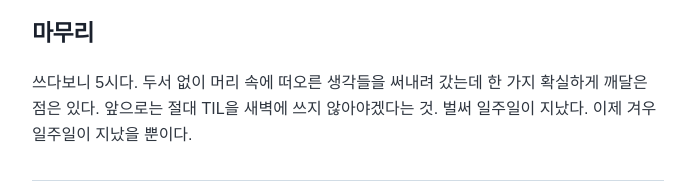
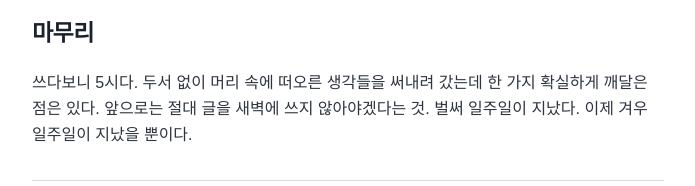
Before and after one commit to 42KIM/42KIM.github.io, a Gatsby site: page /etc/W1/ in a window 1280 px wide. Shown: the part 2744-2930 px from the top of the page, without its empty margins (292-987 px from the left). Built offline with nearby package versions, Linux system fonts and the light colour scheme; Gatsby itself is replaced by a stand-in of ours.

Commit message:
내용 수정

```diff
--- a/content/blog/etc/W1.md
+++ b/content/blog/etc/W1.md
@@ -49,4 +49,4 @@ TIL이란 무엇인가에 대한 설명을 들어보니 그날 학습한 내용
 
 #### 마무리
 
-쓰다보니 5시다. 두서 없이 머리 속에 떠오른 생각들을 써내려 갔는데 한 가지 확실하게 깨달은 점은 있다. 앞으로는 절대 TIL을 새벽에 쓰지 않아야겠다는 것. 벌써 일주일이 지났다. 이제 겨우 일주일이 지났을 뿐이다.
+쓰다보니 5시다. 두서 없이 머리 속에 떠오른 생각들을 써내려 갔는데 한 가지 확실하게 깨달은 점은 있다. 앞으로는 절대 글을 새벽에 쓰지 않아야겠다는 것. 벌써 일주일이 지났다. 이제 겨우 일주일이 지났을 뿐이다.
```
